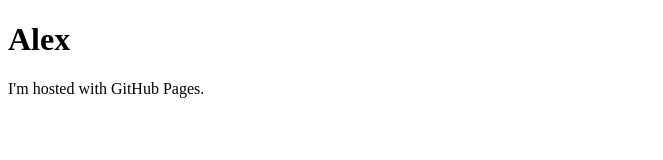
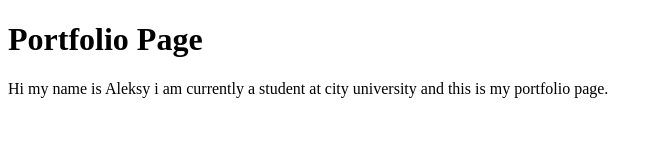
Before and after one commit to AMatlak1/AMatlak1.Github.Io, a plain HTML site: page index.html in a window 1280 px wide. Shown: the whole page, without its empty margins (0-663 px from the left). Drawn offline with Linux system fonts and the light colour scheme.

Commit message:
Added different title page

```diff
--- a/index.html
+++ b/index.html
@@ -1,7 +1,7 @@
 <!DOCTYPE html>
 <html>
 <body>
-<h1>Alex</h1>
-<p>I'm hosted with GitHub Pages.</p>
+<h1>Portfolio Page</h1>
+<p>Hi my name is Aleksy i am currently a student at city university and this is my portfolio page.</p>
 </body>
 </html>
```
